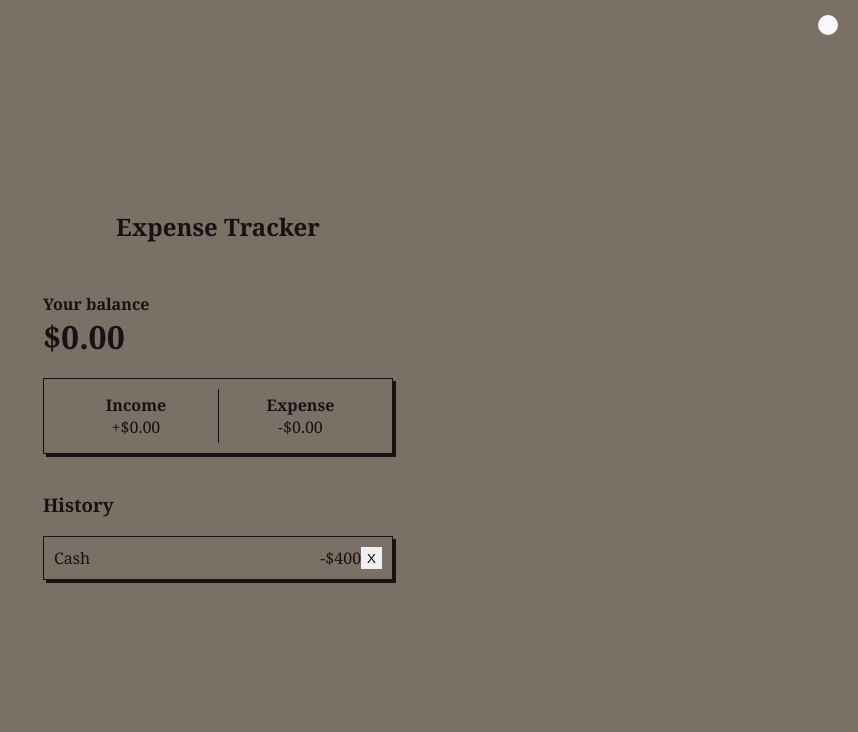
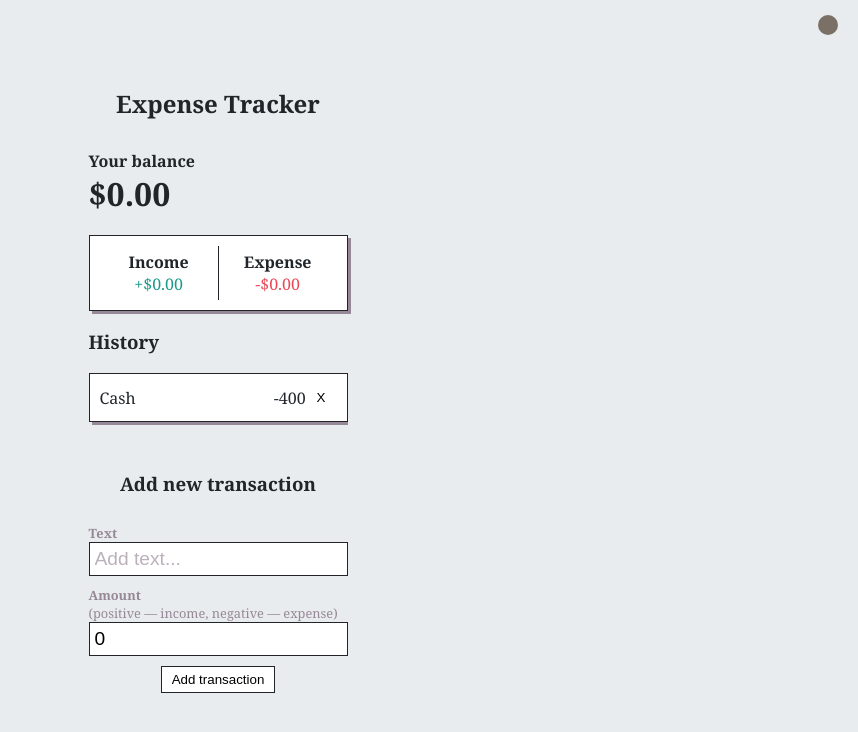
Before and after one commit to hlorellium/expense-tracker, a React (Create React App) app in the folder client/: page / in a window 1280 px wide. Shown: the top 732 px of the page, without its empty margins (422-1280 px from the left). Built offline with nearby package versions, Linux system fonts and the light colour scheme.

Commit message:
Implemented context and reducer hooks

```diff
--- a/client/src/App.js
+++ b/client/src/App.js
@@ -1,9 +1,11 @@
-import React, { useState } from 'react';
+import React, { useState, useMemo } from 'react';
 import './App.css';
 import { Header } from './components/Header';
 import { Balance } from './components/Balance';
 import { Budget } from './components/Budget';
 import { TransactionList } from './components/TransactionList';
+import { AddTransaction } from './components/AddTransaction';
+import { GlobalProvider } from './context/GlobalState';
 import {
     Wrapper,
     Container,
@@ -13,26 +15,43 @@ import {
 } from './styled-components';
 import { ThemeProvider } from 'styled-components';
 
+const App = () => {
+    const [currentTheme, setCurrentTheme] = useState(
+        localStorage.getItem('currentTheme')
+    );
+    const currentThemeVariable = useMemo(
+        () => (currentTheme === 'darkTheme' ? darkTheme : lightTheme),
+        [currentTheme]
+    );
 
-const App = () => {
-    const [currentTheme, setCurrentTheme] = useState(localStorage.getItem('currentTheme') || darkTheme);
     return (
-        <ThemeProvider theme={currentTheme}>
+        <ThemeProvider theme={currentThemeVariable}>
+            <GlobalProvider>
                 <Wrapper>
                     <ThemeSwitchBtn
-                    onClick={() =>
+                        onClick={() => {
+                            localStorage.setItem(
+                                'currentTheme',
+                                currentTheme === 'darkTheme'
+                                    ? 'lightTheme'
+                                    : 'darkTheme'
+                            );
                             setCurrentTheme((currentTheme) =>
-                            currentTheme === darkTheme ? lightTheme : darkTheme
-                        )
-                    }
+                                currentTheme === 'darkTheme'
+                                    ? 'lightTheme'
+                                    : 'darkTheme'
+                            );
+                        }}
                     />
                     <Header />
                     <Container>
                         <Balance />
                         <Budget />
                         <TransactionList />
+                        <AddTransaction />
                     </Container>
                 </Wrapper>
+            </GlobalProvider>
         </ThemeProvider>
     );
 };
--- /dev/null
+++ b/client/src/components/AddTransaction.js
@@ -0,0 +1,55 @@
+import React, { useState, useContext } from 'react';
+import { TransactionForm } from '../styled-components';
+import { GlobalContext } from '../context/GlobalState';
+
+export const AddTransaction = () => {
+    const [text, setText] = useState('');
+    const [amount, setAmount] = useState(0);
+    const { addTransaction } = useContext(GlobalContext);
+
+    const handleSubmit = (event) => {
+        event.preventDefault();
+
+        const newTransaction = {
+            id: Math.floor(Math.random() * 100000000),
+            text,
+            amount: +amount,
+        };
+        addTransaction(newTransaction);
+    };
+    return (
+        <TransactionForm onSubmit={(event) => handleSubmit(event)}>
+            <h3>Add new transaction</h3>
+            <form>
+                <div>
+                    <label>
+                        Text
+                        <input
+                            type="text"
+                            name="text"
+                            placeholder="Add text..."
+                            value={text}
+                            onChange={(e) => setText(e.target.value)}
+                        />
+                    </label>
+                </div>
+                <div>
+                    <label>
+                        Amount
+                        <span className="explanation">
+                            (positive — income, negative — expense)
+                        </span>
+                        <input
+                            type="number"
+                            name="amount"
+                            placeholder="Enter amount..."
+                            value={amount}
+                            onChange={(e) => setAmount(e.target.value)}
+                        />
+                    </label>
+                    <button type="submit">Add transaction</button>
+                </div>
+            </form>
+        </TransactionForm>
+    );
+};
--- a/client/src/components/TransactionList.js
+++ b/client/src/components/TransactionList.js
@@ -1,16 +1,21 @@
-import React from 'react';
+import React, { useContext } from 'react';
 import { TransactionListStyles } from '../styled-components';
+import { GlobalContext } from '../context/GlobalState';
 
 export const TransactionList = () => {
+    const { transactions } = useContext(GlobalContext);
+    console.log(transactions);
     return (
         <TransactionListStyles>
             <h3>History</h3>
             <ul className="transactionList">
-                <li className="minus">
-                    <span className="moneyText">Cash</span>
-                    <span>-$400</span>
-                    <button class="deleteBtn">X</button>
-                </li>
+                {transactions.map(({ id, text, amount }) => (
+                    <li className="minus" key={id}>
+                        <span className="moneyText">{text}</span>
+                        <span>{amount}</span>
+                        <button className="deleteBtn">X</button>
+                    </li>
+                ))}
             </ul>
         </TransactionListStyles>
     );
--- /dev/null
+++ b/client/src/context/AppReducer.js
@@ -0,0 +1,16 @@
+export default (state, action) => {
+    switch(action.type) {
+        case 'ADD_TRANSACTION':
+          return {
+            ...state,
+            transactions: [...state.transactions, action.payload]
+          }
+      case 'DELETE_TRANSACTION':
+        return {
+          ...state,
+          transactions: state.transactions.filter(transaction => transaction.id !== action.payload)
+        }
+      default:
+        return state;
+    }
+  }
--- /dev/null
+++ b/client/src/context/GlobalState.js
@@ -0,0 +1,43 @@
+import React, { createContext, useReducer } from 'react';
+import AppReducer from './AppReducer';
+
+
+// Initial state
+const initialState = {
+    transactions: [{
+      id: 1,
+      text: 'Cash',
+      amount: -400
+    }]
+  }
+
+export const GlobalContext = createContext(initialState);
+
+
+// Provider component
+export const GlobalProvider = ({ children }) => {
+    const [state, dispatch] = useReducer(AppReducer, initialState);
+
+    // Actions
+    function deleteTransaction(id) {
+      dispatch({
+        type: 'DELETE_TRANSACTION',
+        payload: id
+      });
+    }
+
+    function addTransaction(transaction) {
+      dispatch({
+        type: 'ADD_TRANSACTION',
+        payload: transaction
+      });
+    }
+
+    return (<GlobalContext.Provider value={{
+      transactions: state.transactions,
+      deleteTransaction,
+      addTransaction
+    }}>
+      {children}
+    </GlobalContext.Provider>);
+  }
--- a/client/src/styled-components.js
+++ b/client/src/styled-components.js
@@ -10,13 +10,15 @@ export const Wrapper = styled.div`
     color: ${(props) => props.theme.text_color};
     h2 {
         font-weight: bold;
+        margin: 20px 0 0 0;
     }
     transition: background-color 0.3s ease-out;
 `;
 
 export const Container = styled.div`
     margin: 30px auto;
-    width: 350px;
+    max-width: 1300px;
+    flex-direction: row;
     .balance h4 {
         margin: 0;
     }
@@ -31,12 +33,11 @@ export const BudgetContainer = styled.div`
     border: 1px solid ${(props) => props.theme.text_color};
     padding: 10px;
     transition: 0.2s ease-in-out;
-    box-shadow: 3px 3px ${(props) => props.theme.box_shadow_color};
+    box-shadow: 3px 3px ${(props) => props.theme.shadow_color};
+    background-color: ${(props) => props.theme.bg_second};
 
     :hover {
         transition: 0.2s ease-in-out;
-      background-color: ${(props) => props.theme.bg_second};
-
     }
     h4 {
         margin: 5px 20px 0 20px;
@@ -71,31 +72,53 @@ export const ThemeSwitchBtn = styled.div`
     right: 20px;
     transition: background-color 0.2s ease-out;
     cursor: pointer;
-
 `;
 
 export const TransactionListStyles = styled.div`
     display: flex;
     flex-direction: column;
-    margin-top: 20px;
+    transition: 0.2s ease-in-out;
     ul {
         list-style: none;
         display: flex;
         flex-direction: column;
         padding: 0;
         margin: 0;
+        max-height: 200px;
+        overflow: auto;
+    }
+    ul::-webkit-scrollbar {
+        width: 14px;
+        height: 18px;
+    }
+    ul::-webkit-scrollbar-thumb {
+        height: 6px;
+        border: 4px solid rgba(0, 0, 0, 0);
+        background-clip: padding-box;
+        -webkit-border-radius: 7px;
+        background-color: rgba(0, 0, 0, 0.15);
+        -webkit-box-shadow: inset -1px -1px 0px rgba(0, 0, 0, 0.05),
+            inset 1px 1px 0px rgba(0, 0, 0, 0.05);
+    }
+    ul::-webkit-scrollbar-button {
+        width: 0;
+        height: 0;
+        display: none;
+    }
+    ul::-webkit-scrollbar-corner {
+        background-color: transparent;
     }
     li {
         display: flex;
         padding: 10px;
         border: 1px solid ${(props) => props.theme.text_color};
-        box-shadow: 3px 3px ${(props) => props.theme.box_shadow_color};
+        box-shadow: 3px 3px ${(props) => props.theme.shadow_color};
+        align-items: center;
+        margin-bottom: 10px;
+        background-color: ${(props) => props.theme.bg_second};
     }
-      transition: 0.2s ease-in-out;
     li:hover {
         transition: 0.2s ease-in-out;
-
-      background-color: ${(props) => props.theme.bg_second};
     }
     .moneyText {
         flex-grow: 1;
@@ -103,6 +126,60 @@ export const TransactionListStyles = styled.div`
     .deleteBtn {
         outline: none;
         border: none;
+        background-color: ${(props) => props.theme.bg_second};
+        cursor: pointer;
+        margin: 5px;
+    }
+`;
+
+export const TransactionForm = styled.div`
+    margin-top: 20px;
+    display: flex;
+    flex-direction: column;
+    align-items: center;
+
+    input::-webkit-outer-spin-button,
+    input::-webkit-inner-spin-button {
+        -webkit-appearance: none;
+        margin: 0;
+    }
+    input[type='number'] {
+        -moz-appearance: textfield;
+    }
+    input {
+        background-color: ${(props) => props.theme.bg_second};
+        outline: none;
+        border: 1px solid ${(props) => props.theme.text_color};
+        padding: 5px;
+        font-size: 1.2rem;
+    }
+    input::placeholder {
+        color: ${(props) => props.theme.shadow_color};
+        opacity: 0.65;
+    }
+    label {
+        display: flex;
+        flex-direction: column;
+        font-size: 0.8rem;
+        font-weight: 700;
+        color: ${(props) => props.theme.shadow_color};
+    }
+    .explanation {
+        font-weight: 400;
+    }
+    div {
+        display: flex;
+        flex-direction: column;
+        margin: 10px 0;
+    }
+
+    button {
+        align-self: center;
+        margin-top: 10px;
+        outline: none;
+        padding: 5px 10px;
+        border: 1px solid ${(props) => props.theme.text_color};
+        background-color: ${(props) => props.theme.bg_second};
     }
 `;
 
@@ -112,15 +189,14 @@ export const darkTheme = {
     text_color: '#151314',
     income_text: '#151314',
     expense_text: '#151314',
-    box_shadow_color: '#151314',
+    shadow_color: '#151314',
 };
 
 export const lightTheme = {
-    bg: '#F8F9FA',
+    bg: '#E9ECEF',
     bg_second: '#fff',
     text_color: '#212529',
     income_text: '#1B998B',
     expense_text: '#E84855',
-    box_shadow_color: '#968896',
-
+    shadow_color: '#968896',
 };
```
Lines whose indentation alone changed are shown as unchanged.
